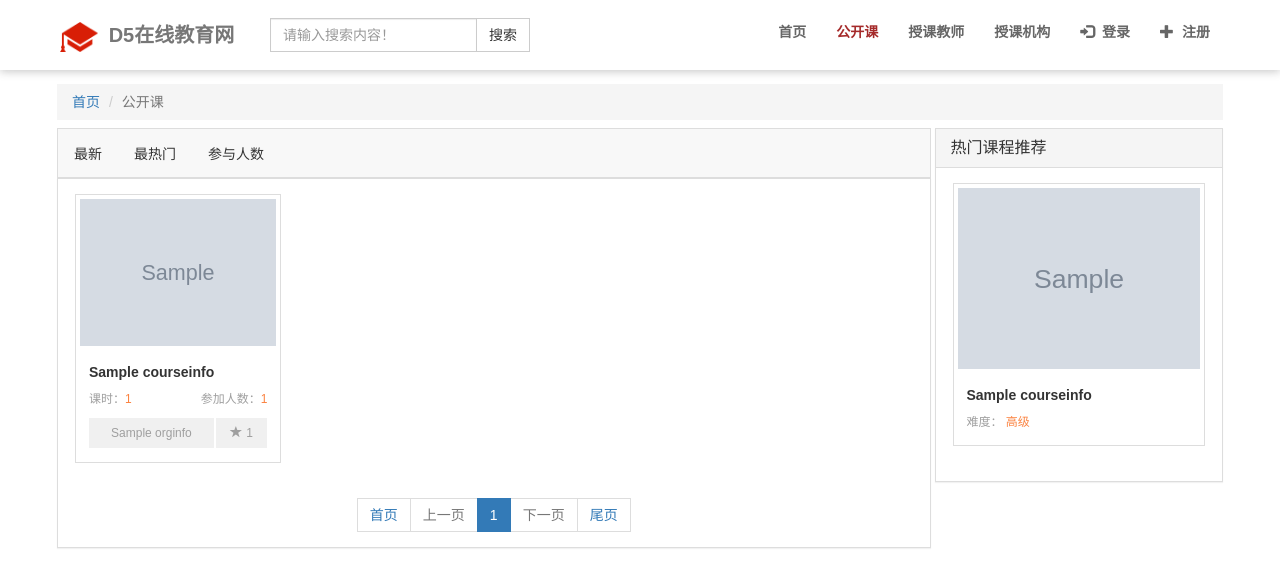
After one commit to ThanlonSmith/online_education, a Django app: page /courses/list/ in a window 1280 px wide. The commit adds this page. Shown: the top 588 px of the page. Run offline with Django 3.2, Linux system fonts and the light colour scheme; tables that the repository leaves empty hold one stand-in row (values such as "Sample post"); grey boxes marked "Sample" are stand-in pictures; some libraries are stand-ins or nearby versions.

Commit message:
Completed the functions related to the course list.

```diff
--- a/apps/courses/urls.py
+++ b/apps/courses/urls.py
@@ -13,9 +13,9 @@ Including another URLconf
     1. Import the include() function: from django.urls import include, path
     2. Add a URL to urlpatterns:  path('blog/', include('blog.urls'))
 """
-from django.contrib import admin
-from django.urls import path, include
+from django.urls import path
+from .views import course_list
 
 urlpatterns = [
-
+    path('list/', course_list, name='course_list'),
 ]
--- a/apps/courses/views.py
+++ b/apps/courses/views.py
@@ -1,3 +1,45 @@
 from django.shortcuts import render
+from .models import CourseInfo
+from django.core.paginator import Paginator, PageNotAnInteger, EmptyPage
 
-# Create your views here.
+
+# 课程列表
+def course_list(request):
+    if request.method == "GET":
+        page_num = request.GET.get('page_num', '')
+        sort = request.GET.get('sort', '')
+        """
+        # 最新课程（按照时间倒序排序）
+        all_courses = CourseInfo.objects.order_by('-add_time').all()
+        """
+        all_courses = CourseInfo.objects.all().order_by('-add_time')
+        """
+        # 热门课程推荐（按照学习人数倒序排序）
+        recommend_courses = CourseInfo.objects.order_by('-study_num')[:2] # 不加.all()也是可以的
+        """
+        recommend_courses = all_courses.order_by('-study_num')[:2]
+        """
+        热门程度（按照课程的点击量倒序排序）
+        参与人数（按照学习人数倒序排序）
+        """
+        if sort:
+            all_courses = all_courses.order_by('-' + sort)
+        """
+        分页功能
+        """
+        per_page = 2
+        paginator = Paginator(all_courses, per_page)
+        num_pages = paginator.num_pages
+        try:
+            pages = paginator.page(page_num)
+        except PageNotAnInteger:
+            pages = paginator.page(1)
+        except EmptyPage:
+            pages = paginator.page(1)
+        return render(request, 'courses/course_list.html', {
+            'all_courses': all_courses,
+            'recommend_courses': recommend_courses,
+            'pages': pages,
+            'num_pages': num_pages,
+            'sort': sort
+        })
--- a/templates/base.html
+++ b/templates/base.html
@@ -47,7 +47,7 @@
                     <a id="nav-index" class="curlink" href="{% url 'index' %}">首页</a>
                 </li>
                 <li>
-                    <a id="nav-" class="curlink" href="">公开课</a>
+                    <a id="nav-courses" class="curlink" href="{% url 'courses:course_list' %}">公开课</a>
                 </li>
                 <li>
                     <a id="nav-" class="curlink" href="">授课教师</a>
--- /dev/null
+++ b/templates/courses/course_list.html
@@ -0,0 +1,163 @@
+{% extends 'base.html' %}
+{% block title %}公开课{% endblock %}
+{% block css %}
+{% endblock %}
+{% block content %}
+    <div class="row">
+        <div class="col-md-12" style="padding-left: 2px;padding-right: 2px">
+            <ol class="breadcrumb" style="margin:8px 0">
+                <li><a href="{% url 'index' %}">首页</a></li>
+                <li class="active">公开课</li>
+            </ol>
+        </div>
+        <div class="col-md-9" style="padding:0 2px">
+            <div style="background-color: #f8f8f8;height: 50px;line-height: 50px;border: 1px solid #ddd;">
+                <ul style="padding-left: 0;">
+                    <li style="float: left;list-style-type: none;margin: 0 16px;"><a
+                            style="color: #333;text-decoration:none;height: 50px;display: inline-block"
+                            href="?sort=">最新</a>
+                    </li>
+                    <li style="float: left;list-style-type: none;margin: 0 16px;"><a
+                            style="color: #333;text-decoration: none;height: 50px;display: inline-block"
+                            href="?sort=click_num">最热门</a>
+                    </li>
+                    <li style="float: left;list-style-type: none;margin: 0 16px;"><a
+                            style="color: #333;text-decoration: none;height: 50px;display: inline-block"
+                            href="?sort=study_num">参与人数</a>
+                    </li>
+                    <li style="clear: both;list-style: none;"></li>
+                </ul>
+            </div>
+            <div class="panel panel-default" style="margin-bottom: 8px">
+                <div class="panel-body">
+                    {% for course in pages %}
+                        <div style="padding-left:2px;padding-right:2px" class="col-sm-6 col-md-3">
+                            <div class="thumbnail">
+                                <a href="">
+                                    <img data-src="holder.js/100%x150" alt="100%x150"
+                                         src="/static{{ MEDIA_URL }}{{ course.image }}">
+                                </a>
+                                <div class="caption" style="padding-bottom: 0">
+                                    <h5 style="font-weight: bold">{{ course.name }}</h5>
+                                    <p style="font-size: 12px;color: #9f9f9f">
+                                        <span style="float: left">课时：<span
+                                                style="color: #fb8341">{{ course.study_time }}</span></span>
+                                        <span style="float: right">参加人数：<span
+                                                style="color: #fb8341">{{ course.study_num }}</span></span>
+                                    <div style="clear: both"></div>
+                                    </p>
+                                    <p style="font-size: 12px;color: #9f9f9f;">
+                                <span class="pull-left text-center"
+                                      style="background-color: #f0f0f0;line-height: 30px;width: 70%;">
+                                    {{ course.org_info.name }}
+                                </span>
+                                        <span class="pull-right text-center"
+                                              style="background-color: #f0f0f0;line-height: 30px;width: 29%"><span
+                                                class="glyphicon glyphicon-star"></span>{{ course.love_num }}</span>
+                                    <div style="clear:both;"></div>
+                                    </p>
+                                </div>
+                            </div>
+                        </div>
+                    {% endfor %}
+                </div>
+                <nav aria-label="Page navigation" class="text-center" style="padding-bottom: 10px">
+                    <ul class="pagination">
+                        <li>
+                            <a href="?page_num=1"
+                               aria-label="Previous">
+                                <span aria-hidden="true">首页</span>
+                            </a>
+                        </li>
+                        {% if pages.has_previous %}
+                            <li>
+                                <a href="?page_num={{ pages.previous_page_number }}&sort={{ sort }}"
+                                   aria-label="Previous">
+                                    <span aria-hidden="true">上一页</span>
+                                </a>
+                            </li>
+                        {% else %}
+                            <li class="disabled">
+                                <a href="javascript:" aria-label="Previous">
+                                    <span aria-hidden="true">上一页</span>
+                                </a>
+                            </li>
+                        {% endif %}
+                        {% for num in pages.paginator.page_range %}
+                            {% if pages.number == num %}
+                                <li class="active"><a
+                                        href="?page_num={{ num }}&sort={{ sort }}">{{ num }}</a>
+                                </li>
+                            {% else %}
+                                <li>
+                                    <a href="?page_num={{ num }}&sort={{ sort }}">{{ num }}</a>
+                                </li>
+                            {% endif %}
+                        {% endfor %}
+                        {% if pages.has_next %}
+                            <li>
+                                <a href="?page_num={{ pages.next_page_number }}&sort={{ sort }}"
+                                   aria-label="Next">
+                                    <span aria-hidden="true">下一页</span>
+                                </a>
+                            </li>
+                        {% else %}
+                            <li class="disabled">
+                                <a href="javascript:" aria-label="Next">
+                                    <span aria-hidden="true">下一页</span>
+                                </a>
+                            </li>
+                        {% endif %}
+                        <li>
+                            <a href="?page_num={{ num_pages }}&sort={{ sort }}"
+                               aria-label="Previous">
+                                <span aria-hidden="true">尾页</span>
+                            </a>
+                        </li>
+                    </ul>
+                </nav>
+            </div>
+        </div>
+        <div class="col-md-3" style="padding:0 2px">
+            <div class="panel panel-default" style="margin-bottom: 8px">
+                <div class="panel-heading">
+                    <h3 class="panel-title">热门课程推荐</h3>
+                </div>
+                <div class="panel-body">
+                    {% for course in recommend_courses %}
+                        <div style="padding-left:2px;padding-right:2px" class="col-sm-12 col-md-12">
+                            <div class="thumbnail">
+                                <a href="">
+                                    <img data-src="holder.js/100%x150" alt="100%x150"
+                                         src="/static{{ MEDIA_URL }}{{ course.image }}">
+                                </a>
+                                <div class="caption" style="padding-bottom: 0">
+                                    <h5 style="font-weight: bold">{{ course.name }}</h5>
+                                    <p style="font-size: 12px;color: #9f9f9f">
+                                        <span>
+                                            难度：
+                                            <span style="color: #fb8341">
+                                            {% if course.level == 'gj' %}
+                                                高级
+                                            {% elif course.level == 'zj' %}
+                                                中级
+                                            {% elif course.level == 'cj' %}
+                                                初级
+                                            {% endif %}
+                                            </span>
+                                        </span>
+                                    </p>
+                                </div>
+                            </div>
+                        </div>
+                    {% endfor %}
+                </div>
+            </div>
+        </div>
+    </div>
+{% endblock %}
+{% block js %}
+    <script>
+        $('#nav-courses').css({'color': '#a52a2a'})
+    </script>
+{% endblock %}
```
